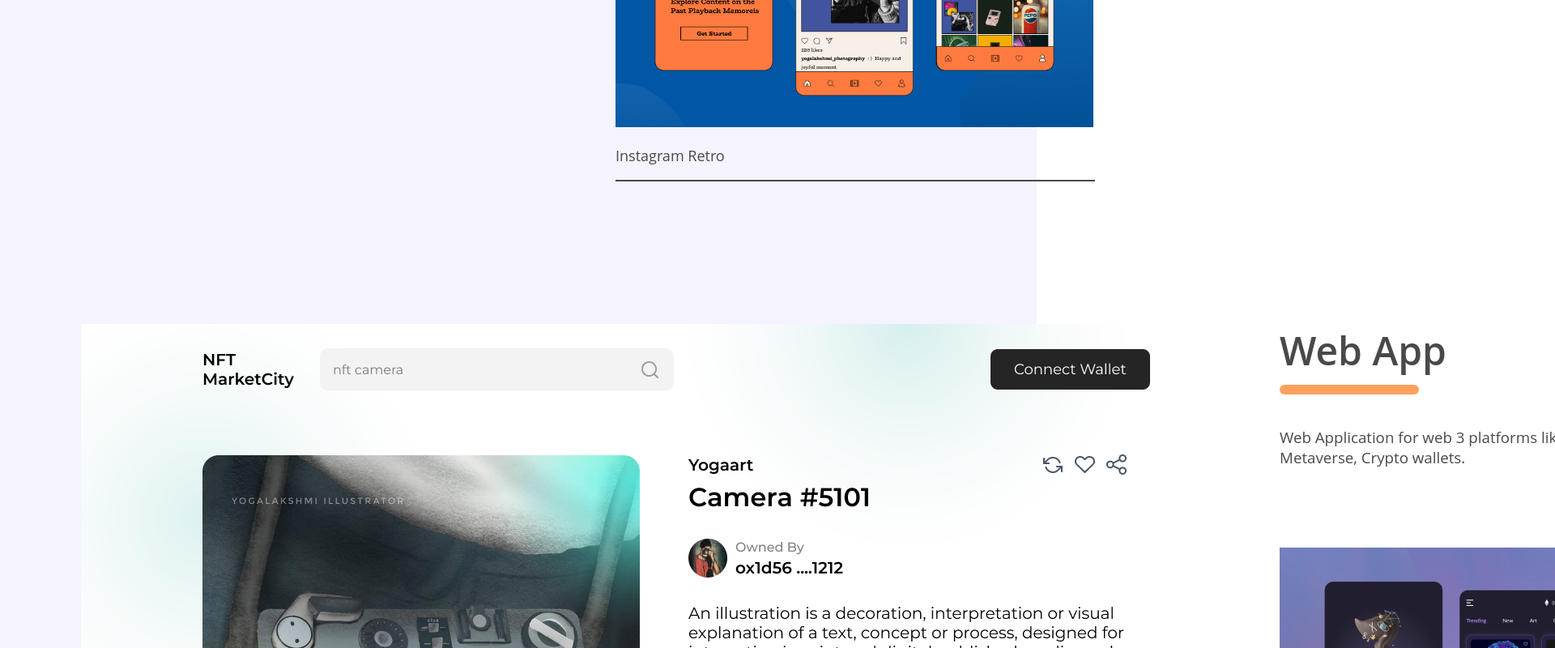
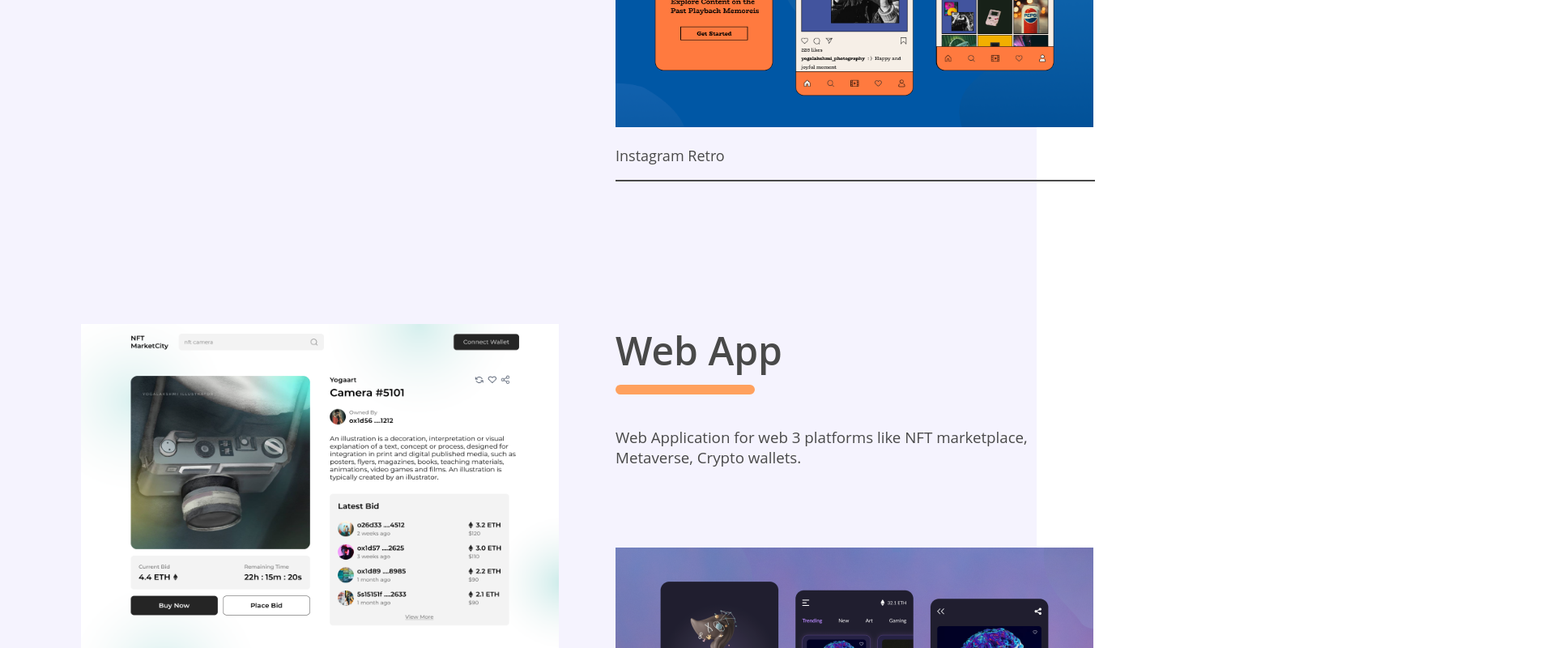
Before and after one commit to IamYogalakshmi/yoga-webpage, a React (Create React App) app: page / in a window 1280 px wide. Shown: the part 3204-4004 px from the top of the page at 81% size, 1920 px wide, since content can reach past the window. Built offline with nearby package versions, Linux system fonts and the light colour scheme.

Commit message:
web app photos change

```diff
--- a/src/WebApp.scss
+++ b/src/WebApp.scss
@@ -14,6 +14,8 @@
             img{
                margin: 0;
                padding: 0;
+               width: 590px;
+               height: 420px;
             }
 
             h3{
```
